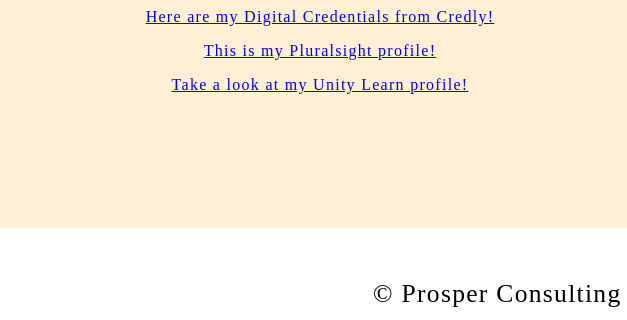
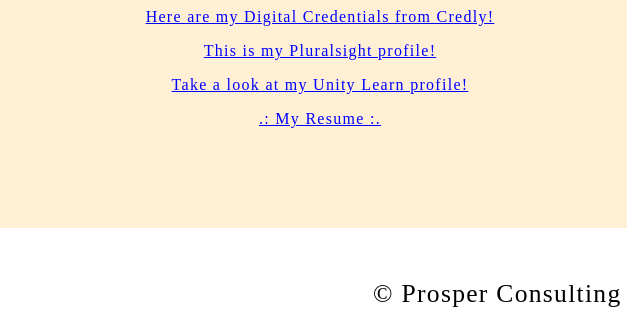
Before and after one commit to JoeBeyond/JoeBeyond.github.io, a plain HTML site: page index.html in a window 1280 px wide. Shown: the part 2122-2442 px from the top of the page, 0-627 px from the left. Drawn offline with Linux system fonts and the light colour scheme.

Commit message:
Added the Resume Google Doc Link

```diff
--- a/index.html
+++ b/index.html
@@ -87,6 +87,7 @@
                         <img class="Slideshow_Images" src="./Portfolio_Project_Media/Images/SQL_and_Database.jpg" alt="Multi-2">
                         <div class="text">back end development, databases and SQL.</div>
                     </div>
+
                     <!--Slide 7 of 7-->
                     <div class="mySlides fade">
                         <img class="Slideshow_Images" src="./Portfolio_Project_Media/Images/pexels-negative-space-33999.jpg" alt="">
@@ -143,6 +144,7 @@
                 <p class="center"><a href="https://www.credly.com/users/joseph-franke.a105dab0" target="_blank">Here are my Digital Credentials from Credly!</a></p>
                 <p class="center"><a href="https://app.pluralsight.com/profile/joseph-franke" target="_blank">This is my Pluralsight profile!</a></p>
                 <p class="center"><a href="https://learn.unity.com/u/6015b414edbc2a56f9d489f0?tab=profile" target="_blank">Take a look at my Unity Learn profile!</a></p>
+                <p class="center"><a href="https://docs.google.com/document/d/1glSzzKxWvLieL8djUFKk7Ift0gtyYPrHryRFLXf2gyo/edit?usp=sharing" target="_blank">.: My Resume :.</a></p>
                 <br>
                 </p>
             </div>
```
